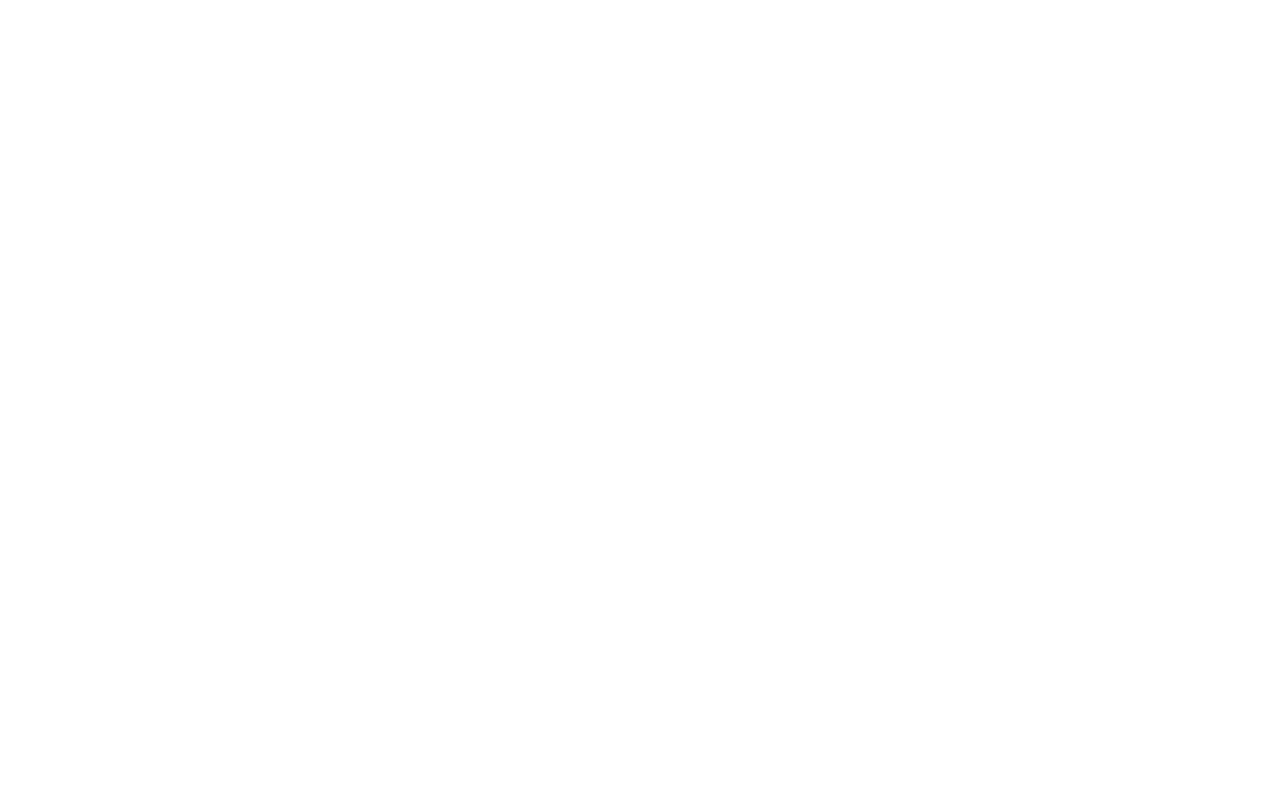
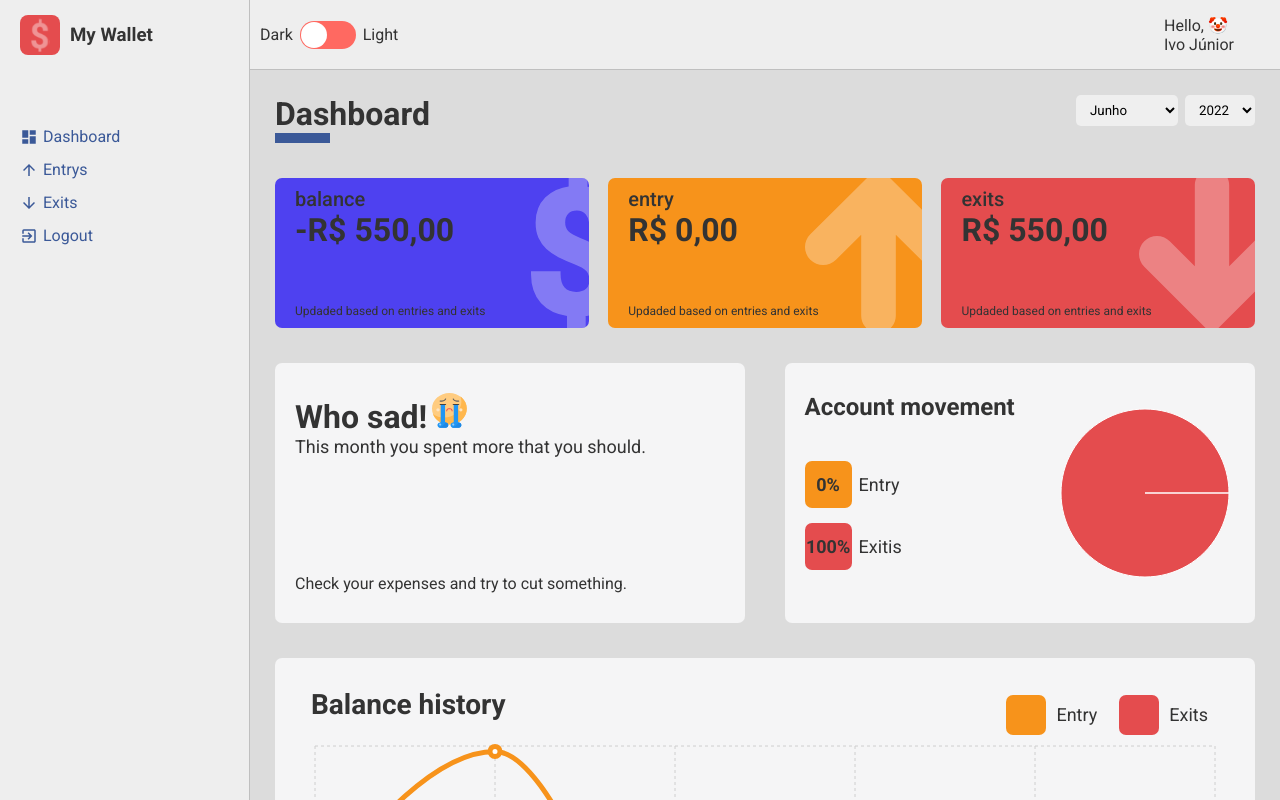
Before and after one commit to Ivo-Jr/my-wallet, a React (Create React App) app: page / in a window 1280 px wide. Before the commit this address had no page. Built offline with nearby package versions, Linux system fonts and the light colour scheme; data requests are answered from the project's data file; sample sign-in values are in the browser's storage.

Commit message:
athentication route fixed

```diff
--- a/src/Components/Aside/index.js
+++ b/src/Components/Aside/index.js
@@ -5,8 +5,10 @@
   LogoImg,
   Title,
   MenuContainer,
-  MenuLink
 } from './styles.js';
+
+import { Link } from 'react-router-dom';
+import { useAuth } from '../../hooks/auth';
 
 import {
   MdDashboard,
@@ -18,6 +20,8 @@
 import logoImg from "../../assets/logo.svg"
 
 export default function Aside() {
+  const { signOut } = useAuth();
+
   return (
     <Container>
       <Header>
@@ -26,29 +30,26 @@
       </Header>
 
       <MenuContainer>
-        <MenuLink href="/dashboard">
+        <Link to='/'>
           <MdDashboard />
           Dashboard
-        </MenuLink>
+        </Link>
 
-        {/* <MenuLink href="#">
-          Novo Registro
-        </MenuLink> */}
+        <Link to='/list/entry-balance' >
+          <MdArrowUpward />
+            Entrys
+        </Link>
 
-        <MenuLink href="/list/entry-balance">
-          <MdArrowUpward />
-          Entrys
-        </MenuLink>
 
-        <MenuLink href="/list/exit-balance">
+        <Link to='/list/exit-balance' >
           <MdArrowDownward />
           Exits
-        </MenuLink>
+        </Link>
 
-        <MenuLink href="#">
+        <Link to='#' onClick={signOut}>
           <MdExitToApp />
           Logout
-        </MenuLink>
+        </Link>
       </MenuContainer>
     </Container>
   )
--- a/src/Components/Aside/styles.js
+++ b/src/Components/Aside/styles.js
@@ -32,9 +32,8 @@
 
   flex-direction: column;
   margin-top: 50px;
-`;
 
-export const MenuLink = styled.a`
+  a {
     color: ${props => props.theme.color.info};
     text-decoration: none;
 
@@ -52,4 +51,5 @@
       font-size: 18px;
       margin-right: 5px;
     }
+  }
 `;
--- /dev/null
+++ b/src/Components/HomeLayout/index.js
@@ -0,0 +1,16 @@
+import { useEffect } from 'react';
+import { useNavigate } from 'react-router-dom';
+import { useAuth } from '../../hooks/auth';
+
+export const HomeLayout = ({ children }) => {
+  const { logged } = useAuth();
+  const navigate = useNavigate();
+
+  useEffect(() => {
+    if(logged === true) {
+      navigate('/', { replace: true })
+    }
+  },[logged, navigate])
+
+  return children
+}
--- a/src/Components/Layout/index.js
+++ b/src/Components/Layout/index.js
@@ -1,18 +1,26 @@
 import React from 'react';
+import { Outlet, Navigate } from 'react-router-dom';
+
+import { useAuth } from '../../hooks/auth';
 import Aside from '../Aside';
 import Content from '../Content';
 import MainHeader from '../MainHeader';
-// import List from '../../Pages/List';
 
 import { Grid } from './styles.js';
 
-export default function Layout({ children }) {
+export default function Layout() {
+  const { logged } = useAuth();
+
+  if(!logged){
+    return <Navigate to="/login" />
+  }
+
   return (
     <Grid>
       <MainHeader/>
       <Aside/>
       <Content>
-        {children}
+        <Outlet/>
       </Content>
     </Grid>
   )
--- a/src/Pages/List/index.js
+++ b/src/Pages/List/index.js
@@ -120,7 +120,7 @@
 
   useEffect(() => {
     handleMockedApiData();
-  }, [monthSelected, yearSelected, selectedFrequency]);
+  }, [monthSelected, yearSelected, selectedFrequency, params.type]);
 
   return(
     <Container>
--- a/src/Pages/Signin/index.js
+++ b/src/Pages/Signin/index.js
@@ -15,8 +15,13 @@
 export default function Signin() {
   const [email, setEmail] = useState();
   const [password, setPassword] = useState();
+  const { signIn } = useAuth();
 
-  const { signIn } = useAuth();
+  const handleLogin = (e) => {
+    e.preventDefault();
+
+    signIn(email, password);
+  }
 
   return (
     <Container>
@@ -25,8 +30,8 @@
         <h3>My Wallet</h3>
       </Logo>
 
-      <Form onSubmit={() => signIn(email, password)}>
-        <FormTitle> Log In </FormTitle>
+      <Form onSubmit={(e) => handleLogin(e)}>
+        <FormTitle> Sign In </FormTitle>
           <InputComponent
             type={'email'}
             placeholder={'e-mail'}
@@ -41,7 +46,7 @@
           />
 
           <Button type='submit'>
-            Acessar
+            Login
           </Button>
       </Form>
 
--- a/src/Pages/Signin/styles.js
+++ b/src/Pages/Signin/styles.js
@@ -69,6 +69,7 @@
     content: '';
     display: block;
     width: 55px;
+    height: 3px;
     border-bottom: 8px solid ${props => props.theme.color.warning}
   }
 `;
--- a/src/Router/auth.routes.js
+++ b/src/Router/auth.routes.js
@@ -1,16 +1,14 @@
 import React from 'react';
 
-import { BrowserRouter as Router, Routes, Route } from 'react-router-dom';
+import { Routes, Route } from 'react-router-dom';
 
 import SignIn from '../Pages/Signin';
 
 const AuthRoutes = () => {
   return (
-    <Router>
-      <Routes>
-        <Route path="/signin" element={<SignIn/>}/>
-      </Routes>
-    </Router>
+    <Routes>
+      <Route path="/" element={<SignIn/>}/>
+    </Routes>
   );
 }
 
--- a/src/Router/index.js
+++ b/src/Router/index.js
@@ -1,11 +1,19 @@
 import React from 'react';
+import { BrowserRouter as Router } from 'react-router-dom';
 
 // import App from './app.routes';
-import Auth from './auth.routes';
+// import Auth from './auth.routes';
+
+// import { useAuth } from '../hooks/auth';
+import { IndexRoutes } from './index.routes';
 
 export default function Routes() {
+  // const { logged } = useAuth();
+
   return(
-    <Auth />
-    // <App />
+    //   { logged ? <App /> : <Auth /> }
+    <Router>
+      <IndexRoutes />
+    </Router>
   )
 }
--- /dev/null
+++ b/src/Router/index.routes.js
@@ -0,0 +1,28 @@
+import React from 'react';
+
+import { Routes, Route } from 'react-router-dom';
+import { HomeLayout } from '../Components/HomeLayout';
+import Layout from '../Components/Layout';
+import Dashboard from '../Pages/Dashboard';
+import List from '../Pages/List';
+import Signin from '../Pages/Signin';
+
+export const IndexRoutes = () => {
+  return (
+    <Routes>
+        <Route path='/login'
+          element={
+            <HomeLayout>
+              <Signin />
+            </HomeLayout>
+          }
+        />
+
+      <Route element={<Layout />}>
+        <Route path='/' element={<Dashboard />}/>
+        <Route path='/list/:type' element={<List />} />
+      </Route>
+
+    </Routes>
+  )
+}
--- a/src/hooks/auth.js
+++ b/src/hooks/auth.js
@@ -4,14 +4,19 @@
 
 export default function AuthProvider({ children }) {
   const [logged, setLogged] = useState(() => {
-    const isLogged = localStorage.getItem('@my-wallet:logged');
+    // const isLogged = localStorage.getItem('@my-wallet:logged');
+    // return !!isLogged;
+    const user = sessionStorage.getItem('@my-wallet:user');
 
-    return !!isLogged;
+    if(user) {
+      return user
+    }
   });
 
   const signIn = (email, password) => {
     if(email === 'ivo@gmail.com' && password === '123'){
-      sessionStorage.setItem('@my-wallet:logged', true);
+      // sessionStorage.setItem('@my-wallet:logged', true);
+      sessionStorage.setItem('@my-wallet:user', true);
       setLogged(true);
     }else {
       alert('Password or user ivalid!')
@@ -19,7 +24,8 @@
   }
 
   const signOut = () => {
-    sessionStorage.removeItem('@my-wallet:logged', true);
+    // sessionStorage.removeItem('@my-wallet:logged');
+    sessionStorage.removeItem('@my-wallet:user');
     setLogged(false);
 
   }
```
Also changed, not shown: src/Router/app.routes.js (+7 -9 lines). Lines whose indentation alone changed are shown as unchanged.
